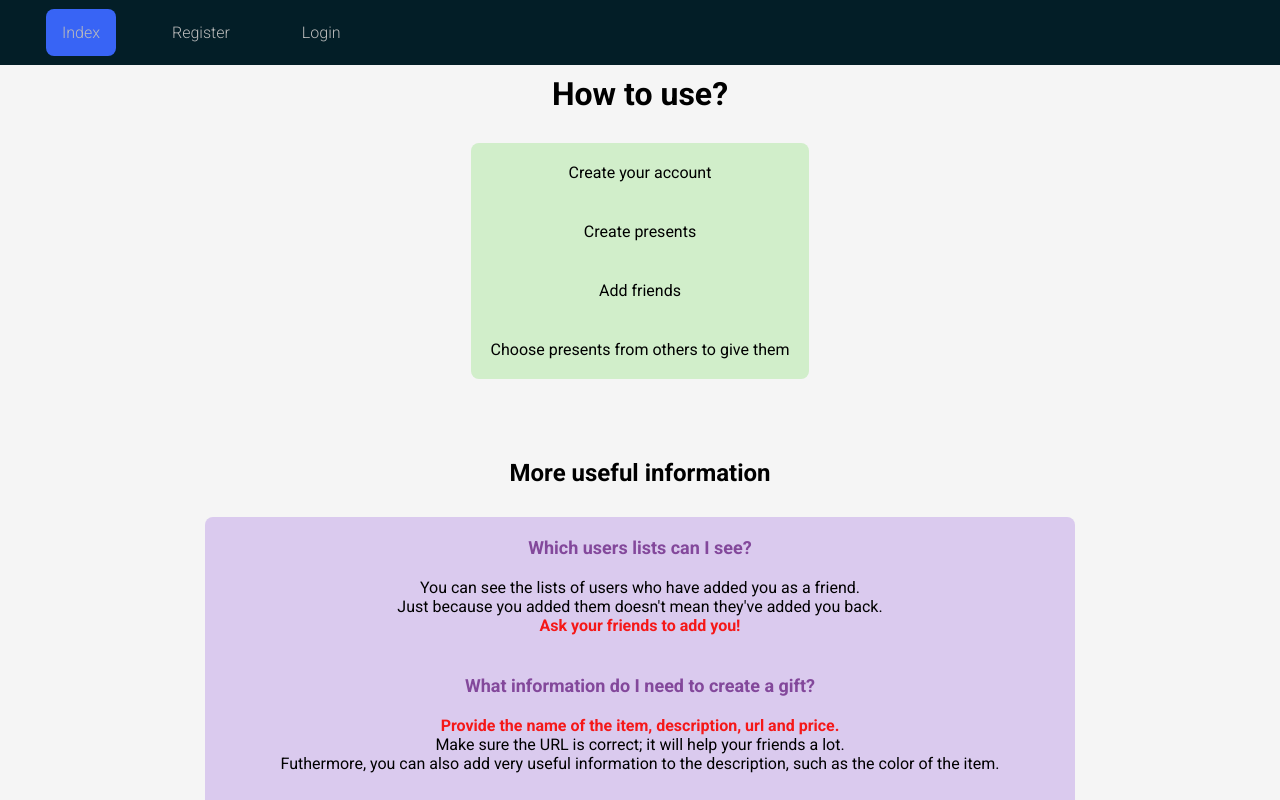
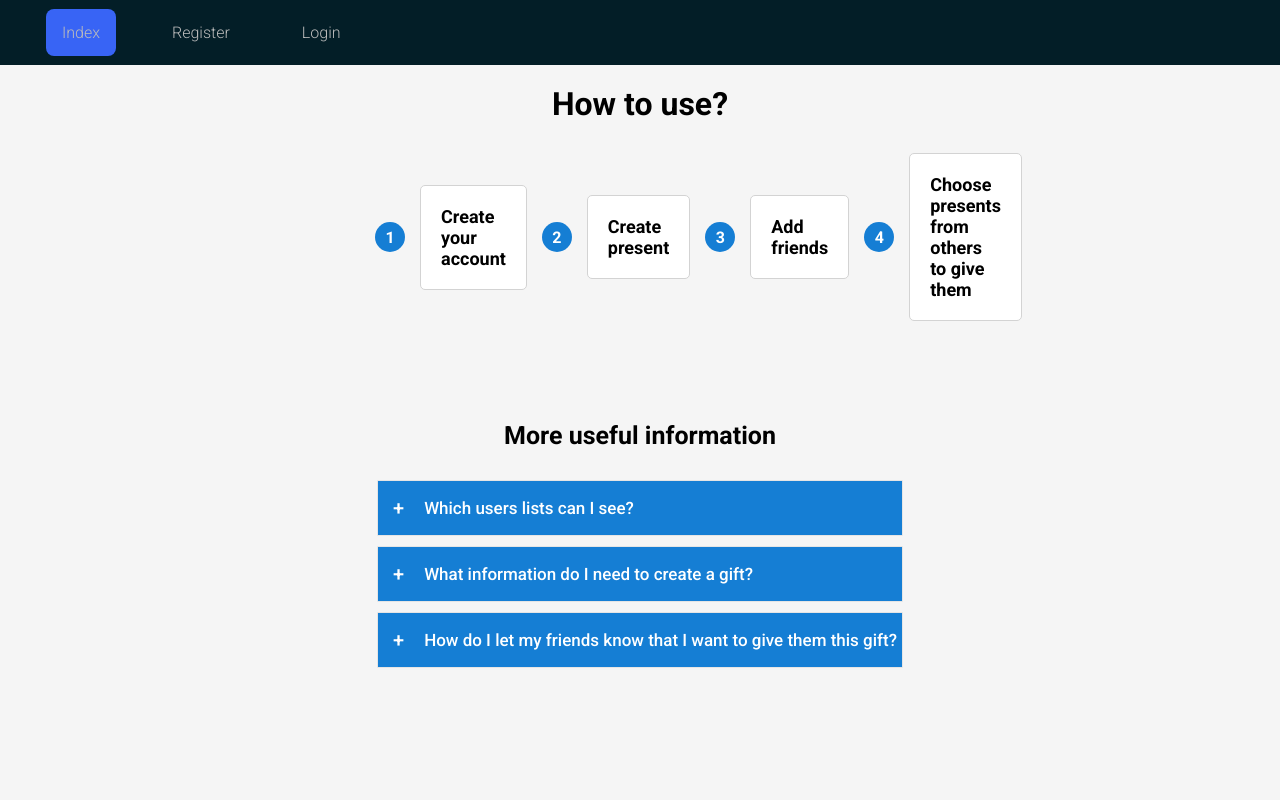
Before and after one commit to celinesmc/react-presents, a React (Create React App) app in the folder react-presents-html-css/: page / in a window 1280 px wide. Shown: the top 800 px of the page. Built offline with nearby package versions, Linux system fonts and the light colour scheme; no server answers.

Commit message:
index style html-css version improved

```diff
--- a/react-presents-html-css/src/App.css
+++ b/react-presents-html-css/src/App.css
@@ -234,40 +234,8 @@
 }
 
 .index-title {
+  margin-top: 10px;
   margin-bottom: 30px;
-}
-
-.index-list {
-  list-style: none;
-  text-align: center;
-  border-radius: 8px;
-  background-color: rgb(209, 238, 202);
-}
-
-.index-list li {
-  padding: 20px;
-}
-
-.index-title2 {
-  margin-top: 80px;
-  margin-bottom: 30px
-}
-
-.index-list-2 {
-  list-style: none;
-  text-align: center;
-  border-radius: 8px;
-  background-color: rgb(218, 202, 238);
-}
-
-.index-list-2 li {
-  padding: 20px;
-}
-
-.info-title {
-  font-size: 18px;
-  color: rgb(131, 72, 155);
-  margin-bottom: 20px;
 }
 
 b {
@@ -290,3 +258,109 @@ span {
     'GRAD' 0,
     'opsz' 20
 }
+
+.container-accordion {
+  max-width: 70vh;
+  margin: 0 auto;
+  align-items: center;
+}
+
+.container-accordion details {
+  background-color: rgb(255, 255, 255);
+  border: 1px solid rgba(221, 221, 221, 0.767);
+  border-radius: 1px;
+  margin: 10px;
+  transition: background-color 0.3s ease;
+}
+.container-accordion summary {
+  font-size: 17px;
+  font-weight: 500;
+  display: flex;
+  justify-content: left;
+  align-items: center;
+  cursor: pointer;
+  font: medium;
+  outline: none;
+  color: white;
+  padding: 5px;
+  background-color: rgb(21, 126, 212);
+}
+
+.container-accordion details[open]{
+  background-color: rgba(221, 221, 221, 0.767);
+}
+
+.container-accordion details p, b {
+  margin: 5px;
+}
+
+.summary-content {
+  margin: 40px 20px 40px 20px;
+  font-size: 16px;
+}
+
+details summary::before {
+  content: '+';
+  font-size: 20px;
+  margin-right: 10px;
+  padding: 10px;
+}
+
+details[open] summary::before {
+  content: '-';
+  font-size: 20px;
+  margin-right: 10px;
+}
+
+details[open] summary {
+  background-color: rgb(14, 66, 109);
+}
+
+.index-title2 {
+  font-size: 25px;
+  text-align: center;
+  margin-top: 80px;
+  margin-bottom: 30px
+}
+
+.steps {
+  display: flex;
+  flex-direction: row;
+  width: 100%;
+  max-width: 70vh;
+  margin: 0 auto;
+}
+
+.step {
+  display: flex;
+  align-items: center;
+  margin-bottom: 20px;
+  position: relative;
+}
+
+.step-icon {
+  display: flex;
+  align-items: center;
+  justify-content: center;
+  flex-shrink: 0;
+  width: 30px;
+  height: 30px;
+  background-color: rgb(21, 126, 212);
+  color: white;
+  border-radius: 50%;
+  font-weight: bold;
+  margin: 15px;
+}
+
+.step-content {
+  background-color: white;
+  padding: 10px ;
+  border: 1px solid #d3d3d3;
+  border-radius: 5px;
+  flex-grow: 1;
+}
+
+.step-title {
+  margin: 10px;
+  font-size: 18px;
+}
--- a/react-presents-html-css/src/App.js
+++ b/react-presents-html-css/src/App.js
@@ -65,6 +65,7 @@ let App = () => {
     <>
     <div className="container">
       <header className="header">
+
         <nav>
           <ul className='navbar-links'>
             <li><NavLink to="/" className='navbar-links'>Index</NavLink></li>
--- a/react-presents-html-css/src/Components/IndexComponent.js
+++ b/react-presents-html-css/src/Components/IndexComponent.js
@@ -1,75 +1,71 @@
 import React from 'react';
 
-const contentStyle = {
-  margin: 0,
-  height: '160px',
-  color: '#fff',
-  lineHeight: '160px',
-  textAlign: 'center',
-  background: '#364d79',
-};
 
-const items = [
-    {
-      key: '1',
-      label: 'Which users lists can I see?',
-      children: <p>You can see the lists of users who have added you as a friend.
-        Just because you added them doesn't mean they've added you back.
-        Ask your friends to add you!</p>,
-    },
-    {
-      key: '2',
-      label: 'What information do I need to create a gift?',
-      children: <p>Provide the name of the item, description, url and price.
-        Make sure the URL is correct; it will help your friends a lot.
-        Futhermore, you can also add very useful information to the description,
-        such as the color of the item.
-      </p>,
-    },
-    {
-      key: '3',
-      label: 'How do I let my friends know that I want to give them this gift?',
-      children: <p>Searching your friend's present list using their email, you'll have the option to select
-        one gift using the 'choose' button. You can choose more that one gift of that friend.
-        You cannot choose gifts that have already been selected by another user or your own gifts.
-        Warning: You cannot view the lists of users who do not have you on their friends list.</p>,
-    },
-  ];
 
 let IndexComponent = () => {
+
+
+
     return (
         <div className='index-container'>
+          <link rel="stylesheet" href="https://fonts.googleapis.com/css2?family=Material+Symbols+Outlined:opsz,wght,FILL,GRAD@20..48,100..700,0..1,-50..200" />
         <h1 className='index-title'>How to use?</h1>
-            <ul className='index-list'>
-                <li>Create your account</li>
-                <li>Create presents</li>
-                <li>Add friends</li>
-                <li>Choose presents from others to give them</li>
-            </ul>
+            <div className='steps'>
+              <div class="step">
+                <div class="step-icon">1</div>
+                <div class="step-content">
+                  <h3 class="step-title">Create your account</h3>
+                </div>
+              </div>
+              <div class="step">
+                <div class="step-icon">2</div>
+                <div class="step-content">
+                  <h3 class="step-title">Create present</h3>
+                </div>
+              </div>
+              <div class="step">
+                <div class="step-icon">3</div>
+                <div class="step-content">
+                  <h3 class="step-title">Add friends</h3>
+                </div>
+              </div>
+              <div class="step">
+                <div class="step-icon">4</div>
+                <div class="step-content">
+                  <h3 class="step-title">Choose presents from others to give them</h3>
+                </div>
+              </div>
+            </div>
+        <div className="container-accordion">
         <h2 className='index-title2'>More useful information</h2>
-            <ul className='index-list-2'>
-                <li>
-                    <h4 className='info-title'>Which users lists can I see?</h4>
+          <details>
+            <summary>Which users lists can I see?</summary>
+            <div className='summary-content'>
               <p>You can see the lists of users who have added you as a friend.</p>
               <p>Just because you added them doesn't mean they've added you back.</p>
               <b>Ask your friends to add you!</b>
-                </li>
-                <li>
-                    <h4 className='info-title'>What information do I need to create a gift?</h4>
+            </div>
+          </details>
+          <details>
+            <summary>What information do I need to create a gift?</summary>
+            <div className='summary-content'>
               <b>Provide the name of the item, description, url and price.</b>
               <p>Make sure the URL is correct; it will help your friends a lot.</p>
               <p>Futhermore, you can also add very useful information to the description,
               such as the color of the item.</p>
-                </li>
-                <li>
-                    <h4 className='info-title'>How do I let my friends know that I want to give them this gift?</h4>
+            </div>
+          </details>
+          <details>
+            <summary>How do I let my friends know that I want to give them this gift?</summary>
+            <div className='summary-content'>
               <p>Searching your friend's present list using their email, you'll have the option to select
               one gift using the 'choose' button.</p>
               <p>You can choose more that one gift of that friend.</p>
               <p>You cannot choose gifts that have already been selected by another user or your own gifts.</p>
               <b>Warning: You cannot view the lists of users who do not have you on their friends list.</b>
-                </li>
-            </ul>
+            </div>
+            </details>
+        </div>
       </div>
     )
 }
```
Lines whose indentation alone changed are shown as unchanged.
